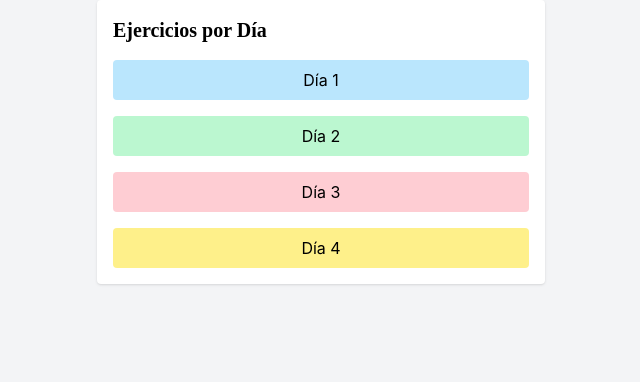
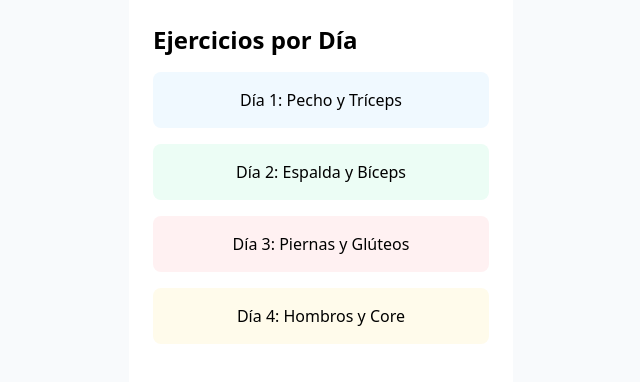
Before and after one commit to luismiquel/-app-de-fitness, a plain HTML site: page index.html in a window 1280 px wide. Shown: the whole page, without its empty margins (319-959 px from the left). Drawn offline with nearby package versions, Linux system fonts and the light colour scheme.

Commit message:
Update index.html

```diff
--- a/index.html
+++ b/index.html
@@ -1,116 +1,111 @@
 <!DOCTYPE html>
 <html lang="es">
 <head>
-  <meta charset="UTF-8" />
-  <meta name="viewport" content="width=device-width, initial-scale=1.0" />
-  <title>Fitness App - Extendida</title>
+  <meta charset="UTF-8">
+  <meta name="viewport" content="width=device-width, initial-scale=1">
+  <title>Fitness Web</title>
   <script src="https://cdn.tailwindcss.com"></script>
-  <script>
-    tailwind.config = {
-      darkMode: 'class'
-    }
-  </script>
   <style>
-    body {
-      font-family: 'Inter', sans-serif;
-    }
-    h1, h2, h3 {
-      font-family: 'Lora', serif;
-    }
-    .page {
-      display: none;
-    }
-    .page.active {
-      display: block;
-    }
+    .page { display: none; }
+    .active { display: block; }
   </style>
 </head>
-<body class="bg-gray-100">
-  <div id="app" class="max-w-md mx-auto bg-white p-4 rounded shadow">
-    <h1 class="text-xl font-bold mb-4">Ejercicios por Día</h1>
-    <div id="program-overview-page">
-      <div class="space-y-4">
-        <button onclick="renderWorkoutPage('day-1', 'beginner')" class="block w-full p-2 bg-sky-200 rounded">Día 1</button>
-        <button onclick="renderWorkoutPage('day-2', 'beginner')" class="block w-full p-2 bg-green-200 rounded">Día 2</button>
-        <button onclick="renderWorkoutPage('day-3', 'beginner')" class="block w-full p-2 bg-rose-200 rounded">Día 3</button>
-        <button onclick="renderWorkoutPage('day-4', 'beginner')" class="block w-full p-2 bg-yellow-200 rounded">Día 4</button>
+<body class="bg-slate-50 dark:bg-stone-900">
+
+  <!-- Contenedor -->
+  <div class="max-w-sm mx-auto bg-white dark:bg-stone-950 min-h-screen flex flex-col">
+    <header id="main-header" class="p-6 flex justify-between items-center hidden">
+      <h2 id="greeting" class="text-2xl font-bold text-slate-800 dark:text-slate-100">Hola, Atleta!</h2>
+    </header>
+    <main class="flex-grow">
+      <div id="program-overview-page" class="page active p-6">
+        <h2 class="text-2xl font-bold mb-4">Ejercicios por Día</h2>
+        <div class="space-y-4">
+          <button data-day="day-1" class="w-full p-4 rounded-lg bg-sky-50 dark:bg-sky-900/50">Día 1: Pecho y Tríceps</button>
+          <button data-day="day-2" class="w-full p-4 rounded-lg bg-emerald-50 dark:bg-emerald-900/50">Día 2: Espalda y Bíceps</button>
+          <button data-day="day-3" class="w-full p-4 rounded-lg bg-rose-50 dark:bg-rose-900/50">Día 3: Piernas y Glúteos</button>
+          <button data-day="day-4" class="w-full p-4 rounded-lg bg-amber-50 dark:bg-amber-900/50">Día 4: Hombros y Core</button>
+        </div>
       </div>
-    </div>
-    <div id="workout-detail-page" class="page mt-4"></div>
+      <div id="workout-detail-page" class="page"></div>
+    </main>
   </div>
 
   <script>
+    // Función voz
+    function leerDescripcion(texto) {
+      const speech = new SpeechSynthesisUtterance(texto);
+      speech.lang = 'es-ES';
+      window.speechSynthesis.speak(speech);
+    }
+
+    // Ejercicios completos
     const workouts = {
-      'day-1': {
-        title: 'Día 1: Pecho y Tríceps',
-        exercises: [
+      'day-1': { title: 'Día 1: Pecho y Tríceps', exercises: [
           { name: 'Flexiones', description: 'Ejercicio básico para pecho.' },
           { name: 'Press de Banca', description: 'Ejercicio de fuerza para pecho.' },
           { name: 'Fondos', description: 'Activa tríceps y pecho.' },
           { name: 'Aperturas con mancuerna', description: 'Estira fibras pectorales.' },
           { name: 'Press inclinado', description: 'Enfocado en la parte superior del pecho.' },
           { name: 'Extensión de tríceps', description: 'Aísla el tríceps con más precisión.' },
-        ]
-      },
-      'day-2': {
-        title: 'Día 2: Espalda y Bíceps',
-        exercises: [
-          { name: 'Remo con mancuerna', description: 'Desarrolla masa en la espalda.' },
-          { name: 'Pull-aparts con banda', description: 'Activa deltoides posteriores.' },
-          { name: 'Curl de bíceps', description: 'Ejercicio base para bíceps.' },
-          { name: 'Jalón al pecho', description: 'Desarrolla dorsales.' },
-          { name: 'Peso muerto', description: 'Trabaja toda la cadena posterior.' },
-          { name: 'Curl martillo', description: 'Foco en el braquiorradial.' },
-        ]
-      },
-      'day-3': {
-        title: 'Día 3: Piernas y Glúetos',
-        exercises: [
-          { name: 'Sentadillas', description: 'Básico para fuerza en piernas.' },
-          { name: 'Zancadas', description: 'Fuerza unilateral.' },
-          { name: 'Puente de glúteos', description: 'Enfocado en glúteos.' },
-          { name: 'Step-ups', description: 'Mejora estabilidad y fuerza.' },
-          { name: 'Peso muerto rumano', description: 'Foco en isquiotibiales y glúteos.' },
-          { name: 'Elevación de talones', description: 'Fortalece los gemelos.' },
-        ]
-      },
-      'day-4': {
-        title: 'Día 4: Hombros y Core',
-        exercises: [
-          { name: 'Press de hombros', description: 'Desarrolla los deltoides.' },
-          { name: 'Elevaciones laterales', description: 'Aísla el deltoide medio.' },
-          { name: 'Plancha', description: 'Fortalece el core.' },
-          { name: 'Giros rusos', description: 'Enfocados en oblicuos.' },
-          { name: 'Elevación frontal', description: 'Deltoide anterior.' },
-          { name: 'Ab wheel rollout', description: 'Core avanzado y desafiante.' },
-        ]
-      }
+        ] },
+      'day-2': { title: 'Día 2: Espalda y Bíceps', exercises: [
+          { name: 'Remo con Mancuerna', description: 'Trabaja la espalda media y alta.' },
+          { name: 'Pull-aparts con Banda', description: 'Activa los hombros posteriores y espalda.' },
+          { name: 'Curl de Bíceps', description: 'Ejercicio clásico para bíceps.' },
+          { name: 'Jalón al Pecho', description: 'Desarrolla dorsales y fuerza de tracción.' },
+          { name: 'Remo Invertido', description: 'Fortalece la espalda y estabilidad escapular.' },
+          { name: 'Curl Martillo', description: 'Trabaja bíceps y antebrazo en agarre neutro.' },
+        ] },
+      'day-3': { title: 'Día 3: Piernas y Glúteos', exercises: [
+          { name: 'Sentadillas', description: 'Base para fuerza en piernas y glúteos.' },
+          { name: 'Zancadas', description: 'Equilibrio y fuerza unilateral en piernas.' },
+          { name: 'Puente de Glúteos', description: 'Activa glúteos y parte baja de la espalda.' },
+          { name: 'Step-ups', description: 'Subida a banco, fortalece piernas y glúteos.' },
+          { name: 'Peso Muerto Rumano', description: 'Trabaja femorales y cadena posterior.' },
+          { name: 'Elevación de Talones', description: 'Ejercicio para fortalecer gemelos.' },
+        ] },
+      'day-4': { title: 'Día 4: Hombros y Core', exercises: [
+          { name: 'Press de Hombros', description: 'Fortalece deltoides y estabilidad de hombros.' },
+          { name: 'Elevaciones Laterales', description: 'Define la parte lateral del hombro.' },
+          { name: 'Plancha', description: 'Ejercicio de core y estabilidad general.' },
+          { name: 'Giros Rusos', description: 'Activa oblicuos y control del core.' },
+          { name: 'Encogimiento de Hombros', description: 'Trabaja trapecio superior.' },
+          { name: 'Plancha Lateral', description: 'Ejercicio para oblicuos y estabilidad lateral.' },
+        ] },
     };
 
-    function speak(text) {
-      const utterance = new SpeechSynthesisUtterance(text);
-      utterance.lang = 'es-ES';
-      speechSynthesis.speak(utterance);
+    // Función para renderizar
+    function renderWorkoutPage(dayId) {
+      const w = workouts[dayId];
+      const html = `
+        <div class="p-6">
+          <button onclick="showPage('program-overview-page')" class="mb-4">← Volver</button>
+          <h2 class="text-2xl font-bold mb-4">${w.title}</h2>
+          ${w.exercises.map(ex => `
+            <div class="mb-4 p-4 bg-slate-50 dark:bg-stone-800/50 rounded-lg shadow-sm flex justify-between items-center">
+              <div>
+                <h4 class="font-bold">${ex.name}</h4>
+                <p class="text-sm">${ex.description}</p>
+              </div>
+              <button onclick="leerDescripcion('${ex.description}')" class="text-2xl">🔊</button>
+            </div>
+          `).join('')}
+        </div>`;
+      document.getElementById('workout-detail-page').innerHTML = html;
+      showPage('workout-detail-page');
     }
 
-    function renderWorkoutPage(dayId, level) {
-      const workout = workouts[dayId];
-      const container = document.getElementById('workout-detail-page');
-      container.innerHTML = `
-        <h2 class="text-lg font-bold mt-4">${workout.title}</h2>
-        <ul class="mt-2 space-y-2">
-          ${workout.exercises.map(ex => `
-            <li class="p-2 border rounded bg-white">
-              <div class="flex justify-between items-center">
-                <div><strong>${ex.name}</strong>: <span class="text-gray-600">${ex.description}</span></div>
-                <button onclick="speak('${ex.name}: ${ex.description}')" class="ml-2 text-sm text-blue-500 hover:underline">🔊</button>
-              </div>
-            </li>
-          `).join('')}
-        </ul>
-      `;
-      container.classList.add('active');
+    // Manejo de pestañas/días
+    document.querySelectorAll('[data-day]').forEach(btn =>
+      btn.addEventListener('click', () => renderWorkoutPage(btn.dataset.day))
+    );
+
+    function showPage(id) {
+      document.querySelectorAll('.page').forEach(p => p.classList.remove('active'));
+      document.getElementById(id).classList.add('active');
     }
   </script>
+
 </body>
 </html>
```
